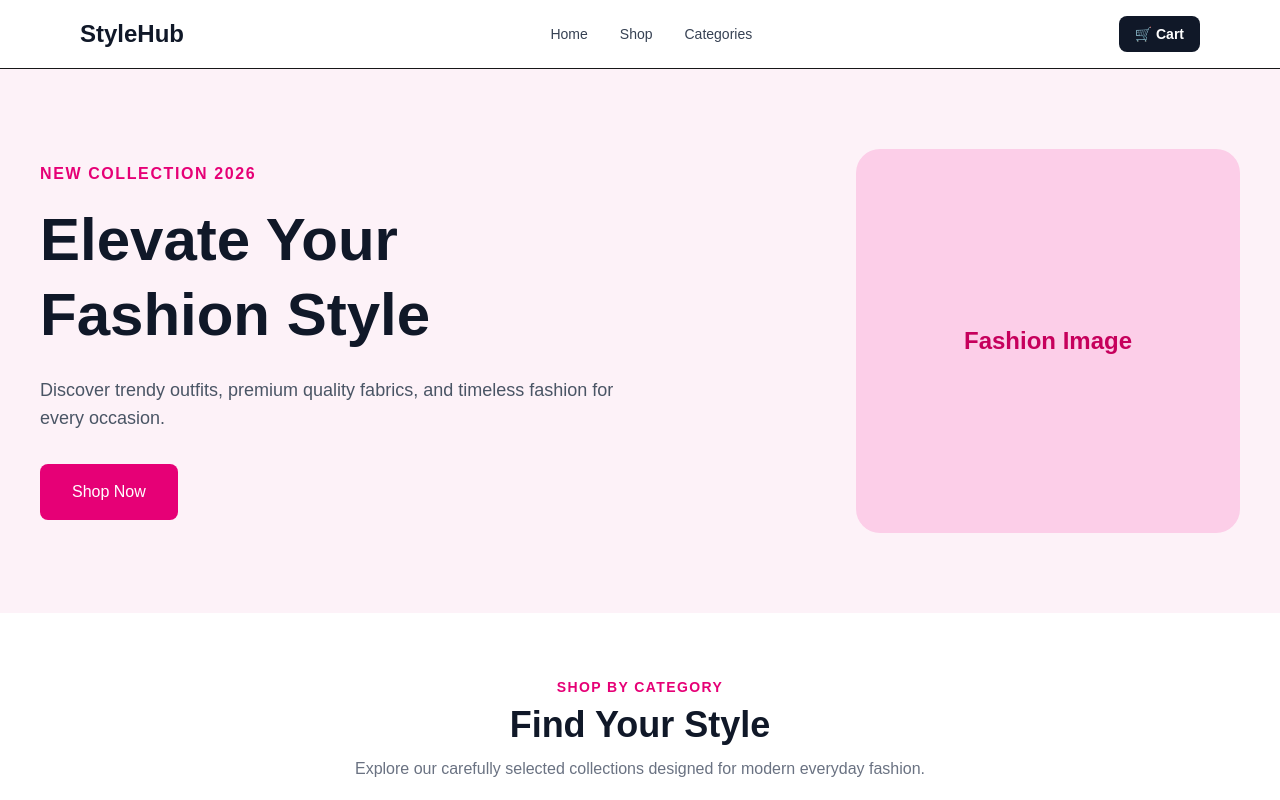
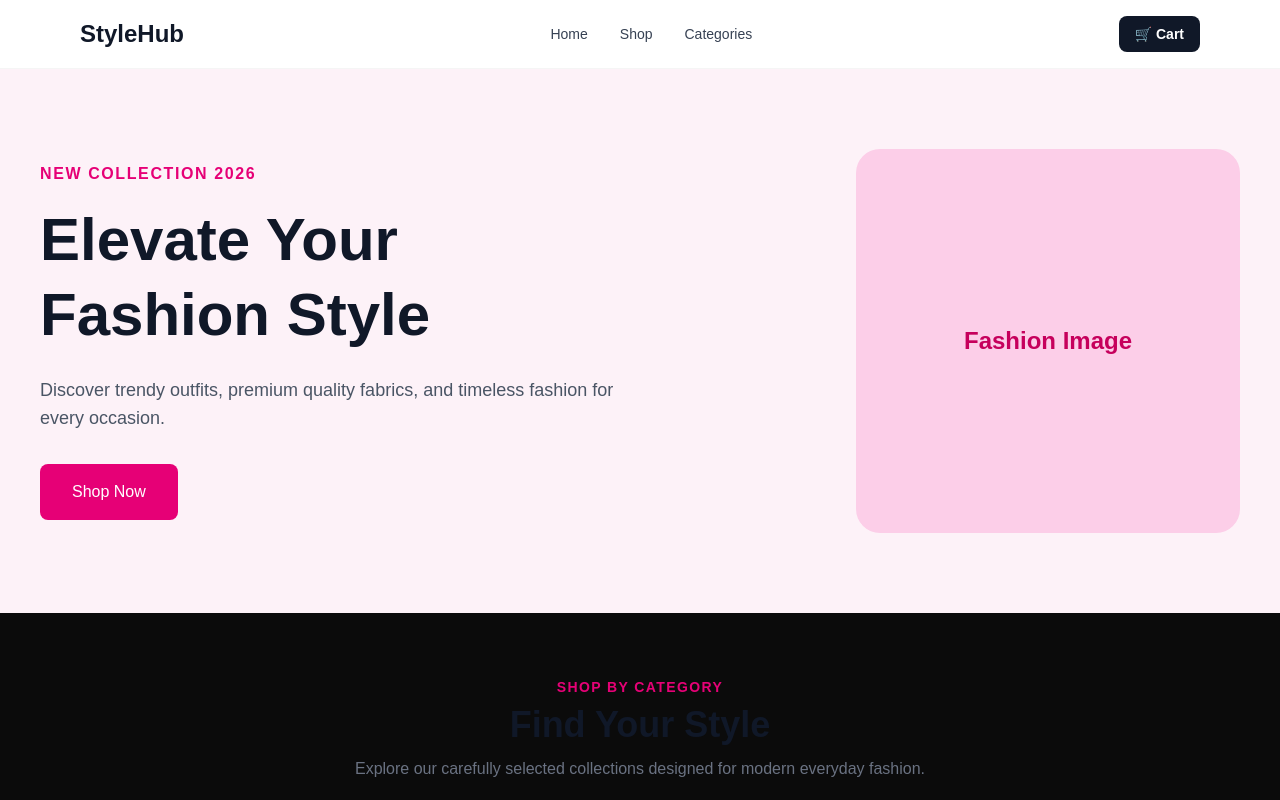
Before and after one commit to zainab-batool26/stylehub-clothing-store, a Next.js app: page / in a window 1280 px wide. Shown: the top 800 px of the page. Built offline with nearby package versions, Linux system fonts and the light colour scheme.

Commit message:
Refresh globals.css styling

```diff
--- a/app/globals.css
+++ b/app/globals.css
@@ -1,12 +1,35 @@
 @import "tailwindcss";
 
 :root {
-  --background: #ffffff;
-  --foreground: #171717;
+  --background: #0b0b0b;
+  --foreground: #f5f5f5;
+  --muted: #a1a1aa;
+  --surface: #151515;
+  --border: #292929;
+  --accent: #d4af37;
+}
+
+* {
+  box-sizing: border-box;
+}
+
+html {
+  scroll-behavior: smooth;
 }
 
 body {
-  background-color: var(--background);
+  margin: 0;
+  background: var(--background);
   color: var(--foreground);
   font-family: Arial, Helvetica, sans-serif;
 }
+
+::selection {
+  background: #d4af37;
+  color: #0b0b0b;
+}
+
+button,
+a {
+  -webkit-tap-highlight-color: transparent;
+}
```
